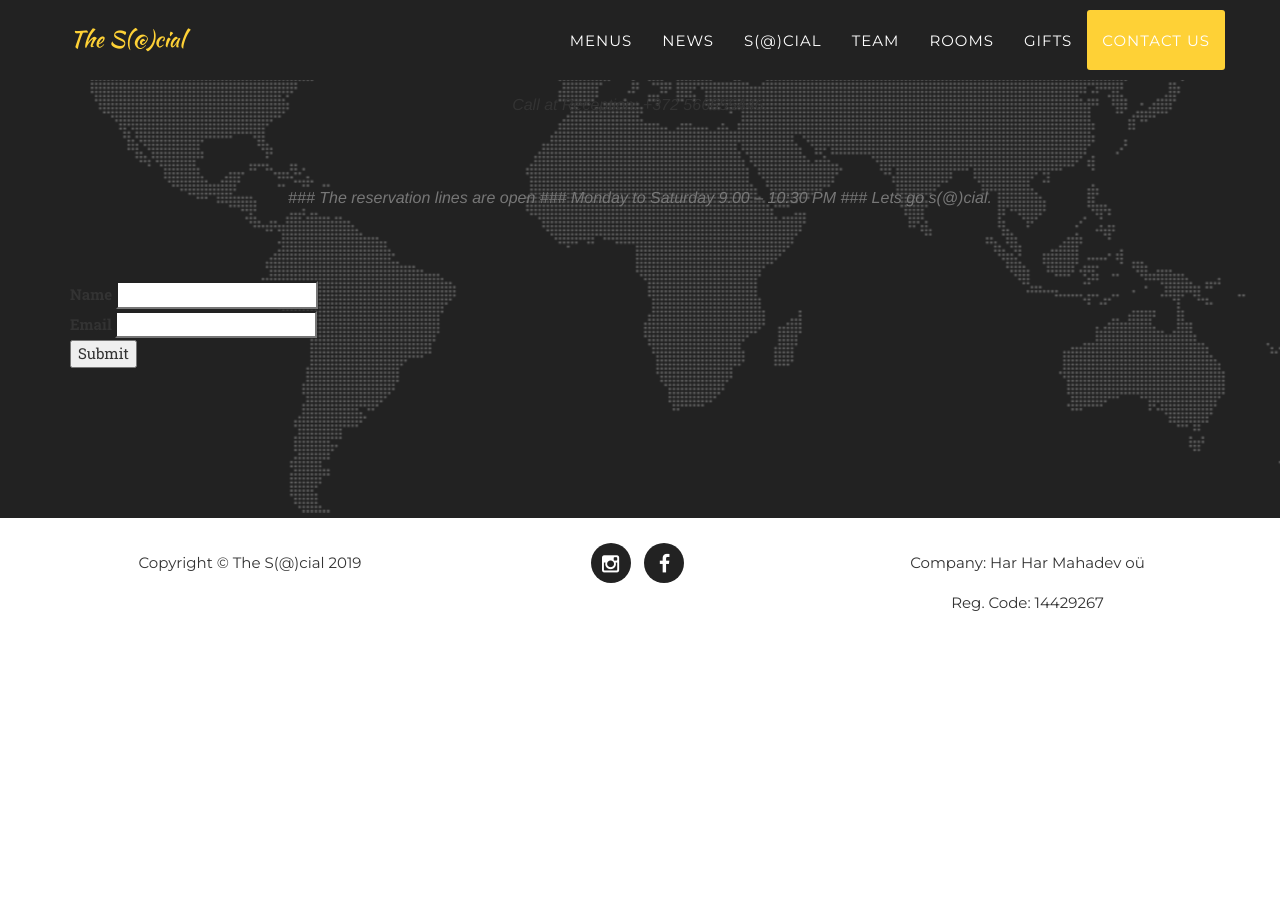
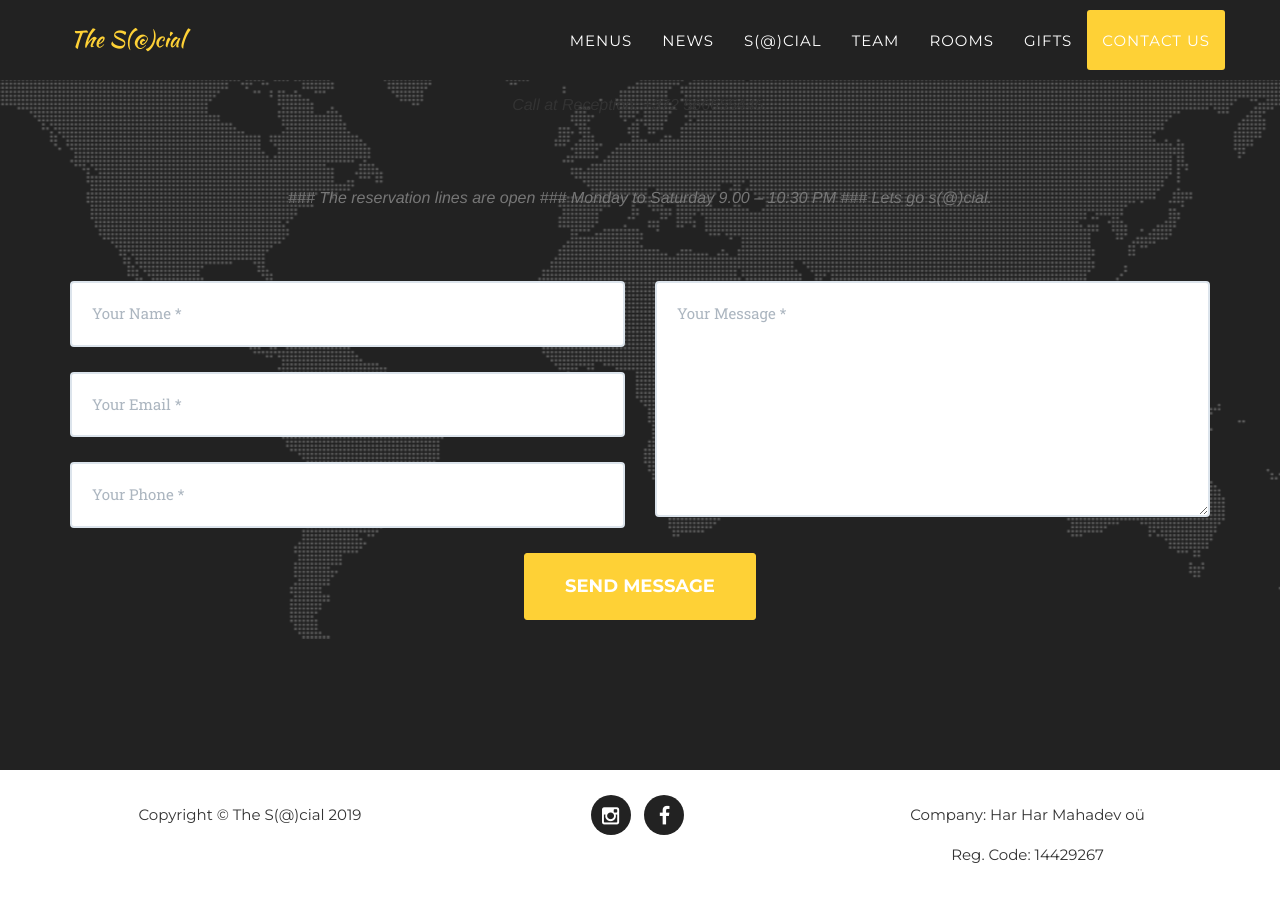
Before and after one commit to devmahadev/social, a Jekyll site: the page built from index.html, in a window 1280 px wide and 900 px high, scrolled down 6254 px. Built offline with Jekyll 4.4.1, drawn with Linux system fonts in a browser that asks for light colours; some web fonts are replaced; before the commit the page ends 6902 px from its top, so only the background shows below that.

Commit message:
Update contact.html

```diff
--- a/_includes/contact.html
+++ b/_includes/contact.html
@@ -54,14 +54,33 @@
             The user will be redirected to this page after the submission is saved
           -->
           <input type="hidden" value="https://liveformhq.com/thank_you" name="_redirect" />
-
-          <label for="name">Name</label>
-          <input type="text" id="name" name="name"> <br />
-
-          <label for="email">Email</label>
-          <input type="text" id="email" name="email"> <br />
-
-          <button type="submit">Submit</button>
+<div class="row">
+                            <div class="col-md-6">
+                                <div class="control-group form-group">
+                                    <input name="name"  type="text" class="form-control" placeholder="Your Name *"  id="name" required data-validation-required-message="Please enter your name.">
+                                    <p class="help-block text-danger"></p>
+                                </div>
+                                <div class="control-group form-group">
+                                    <input name="email"  type="email" class="form-control" placeholder="Your Email *"  id="email" required data-validation-required-message="Please enter your email address.">
+                                    <p class="help-block text-danger"></p>
+                                </div>
+                                <div class="control-group form-group">
+                                    <input name="phone"  type="tel" class="form-control" placeholder="Your Phone *" id="phone" required data-validation-required-message="Please enter your phone number.">
+                                    <p class="help-block text-danger"></p>
+                                </div>
+                            </div>
+                            <div class="col-md-6">
+                                <div class="control-group form-group">
+                                    <textarea name="comments"  class="form-control" placeholder="Your Message *"  id="message" required data-validation-required-message="Please enter a message."></textarea>
+                                    <p class="help-block text-danger"></p>
+                                </div>
+                            </div>
+                            <div class="clearfix"></div>
+                            <div class="col-lg-12 text-center">
+                                <div id="success"></div>
+                                <button type="submit" class="btn btn-xl">Send Message</button>
+                            </div>
+                        </div>
     </form>
 
                 </div>
```
